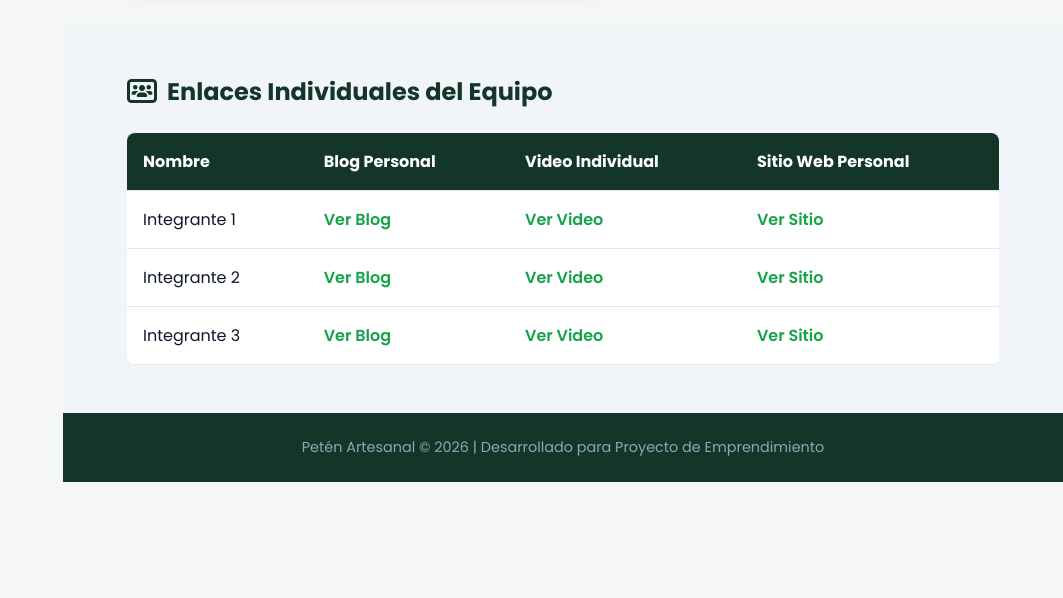
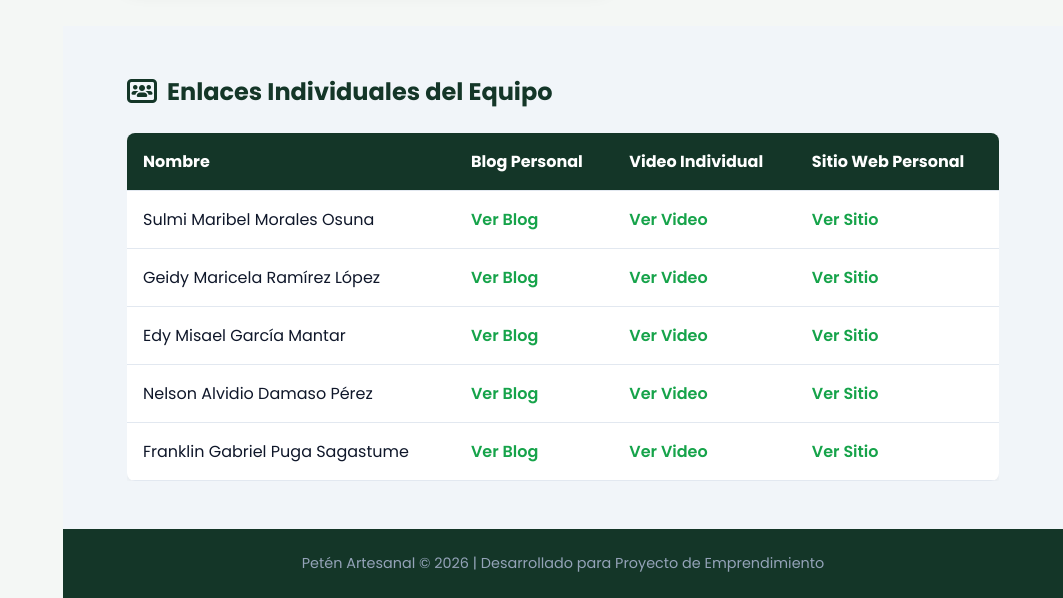
Before and after one commit to Ukrakquen/psicologia, a plain HTML site: page index.html in a window 1280 px wide. Shown: the part 4675-5273 px from the top of the page, without its empty margins (217-1280 px from the left). Before the commit the page ends 5157 px from the top, so only its background shows below. Drawn offline with Linux system fonts and the light colour scheme.

Commit message:
Nombres de integrantes agregados

```diff
--- a/index.html
+++ b/index.html
@@ -235,19 +235,31 @@
             </thead>
             <tbody>
               <tr>
-                <td>Integrante 1</td>
+                <td>Sulmi Maribel Morales Osuna</td>
                 <td><a href="#" target="_blank">Ver Blog</a></td>
                 <td><a href="#" target="_blank">Ver Video</a></td>
                 <td><a href="#" target="_blank">Ver Sitio</a></td>
               </tr>
               <tr>
-                <td>Integrante 2</td>
+                <td>Geidy Maricela Ramírez López</td>
                 <td><a href="#" target="_blank">Ver Blog</a></td>
                 <td><a href="#" target="_blank">Ver Video</a></td>
                 <td><a href="#" target="_blank">Ver Sitio</a></td>
               </tr>
               <tr>
-                <td>Integrante 3</td>
+                <td>Edy Misael García Mantar</td>
+                <td><a href="#" target="_blank">Ver Blog</a></td>
+                <td><a href="#" target="_blank">Ver Video</a></td>
+                <td><a href="#" target="_blank">Ver Sitio</a></td>
+              </tr>
+              <tr>
+                <td>Nelson Alvidio Damaso Pérez</td>
+                <td><a href="#" target="_blank">Ver Blog</a></td>
+                <td><a href="#" target="_blank">Ver Video</a></td>
+                <td><a href="#" target="_blank">Ver Sitio</a></td>
+              </tr>
+              <tr>
+                <td>Franklin Gabriel Puga Sagastume</td>
                 <td><a href="#" target="_blank">Ver Blog</a></td>
                 <td><a href="#" target="_blank">Ver Video</a></td>
                 <td><a href="#" target="_blank">Ver Sitio</a></td>
```
